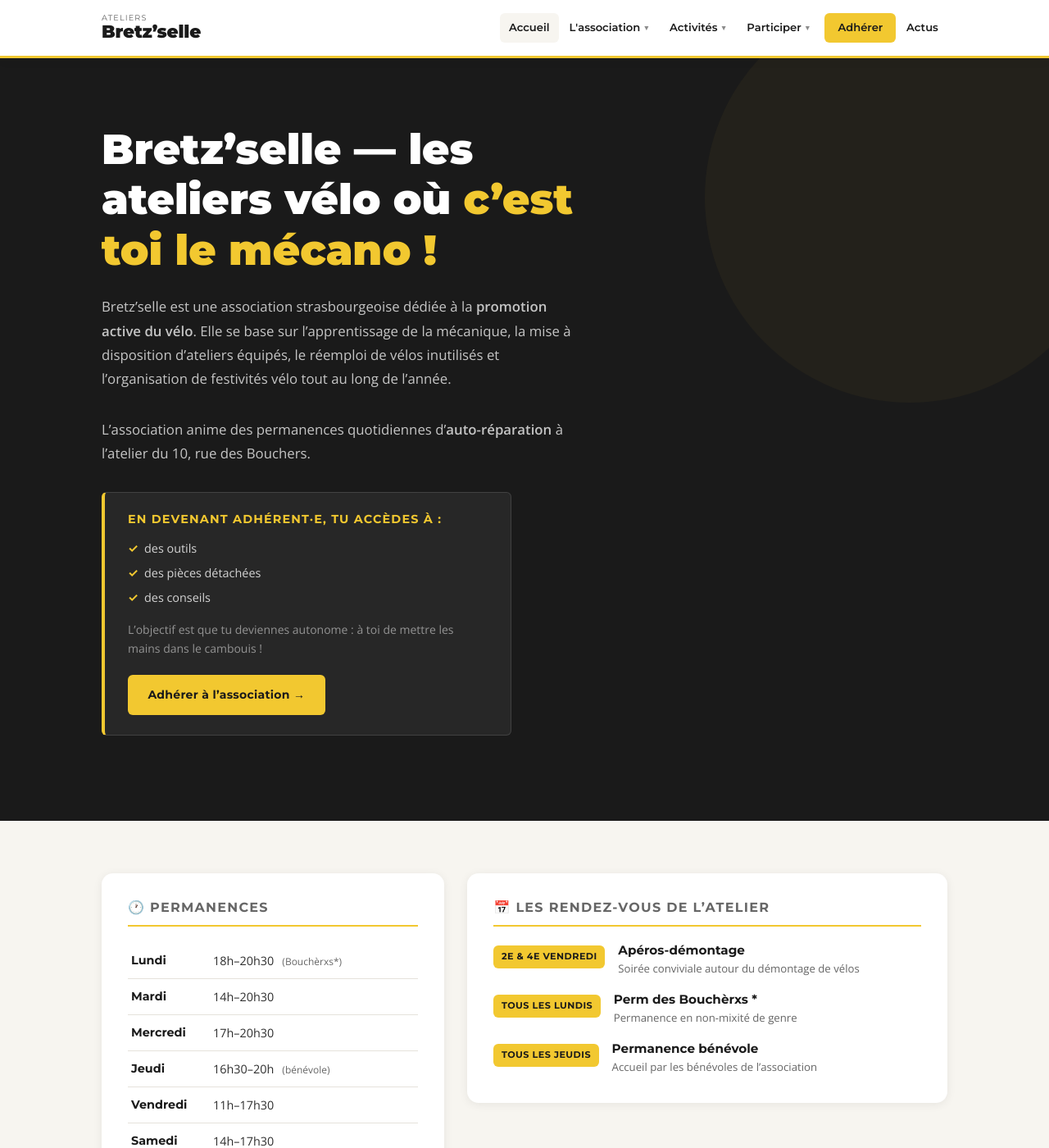
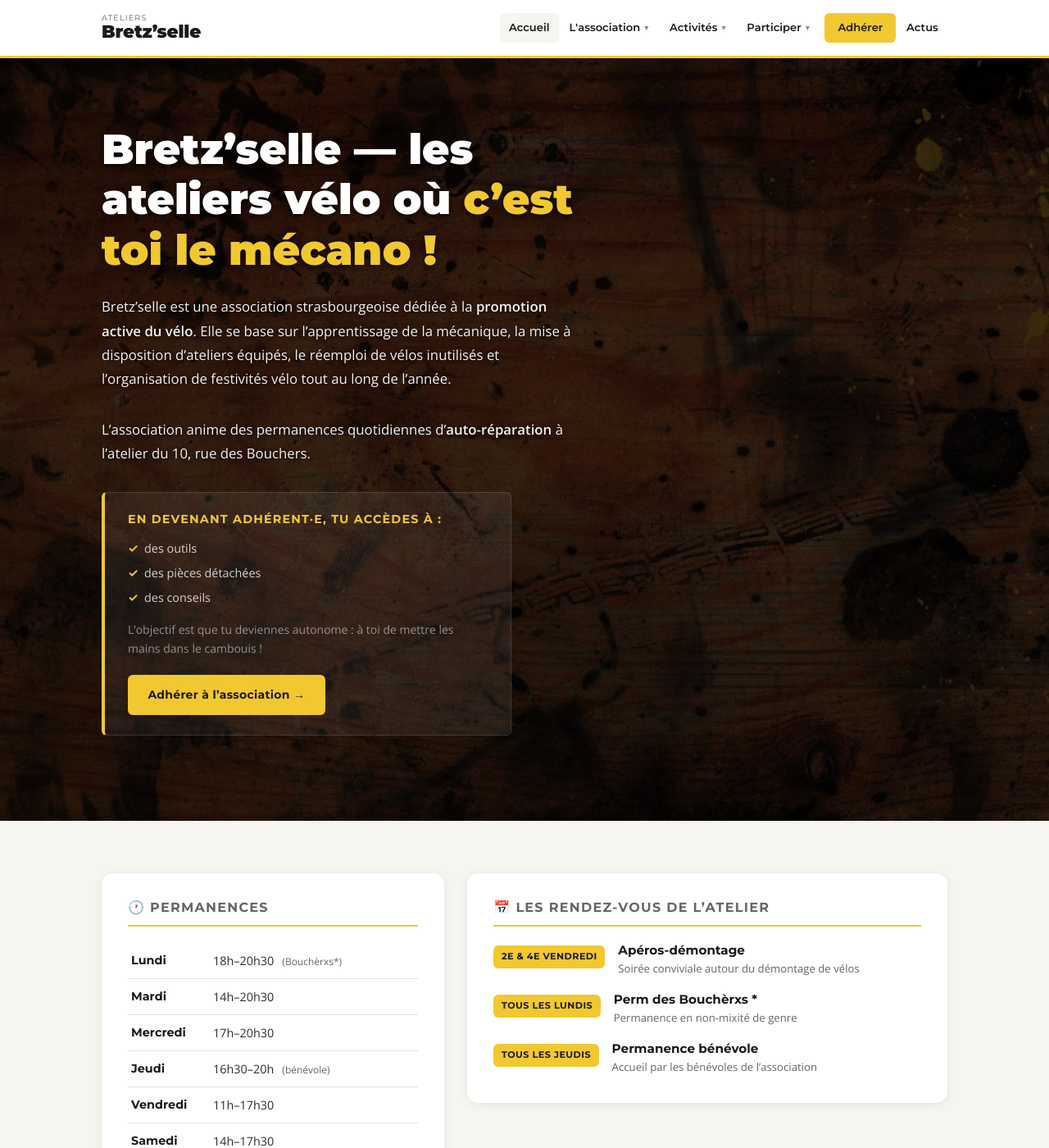
Before and after one commit to Bretzselle/bretzselle.org, a Jekyll site: the page built from index.md, in a window 1280 px wide and 1400 px high. Shown: the whole window at 82% size. Built offline with Jekyll 4.4.1, drawn with Linux system fonts in a browser that asks for light colours.

Commit message:
fine tuning

```diff
--- a/_layouts/default.html
+++ b/_layouts/default.html
@@ -9,6 +9,9 @@
   <link rel="preconnect" href="https://fonts.gstatic.com" crossorigin>
   <link href="https://fonts.googleapis.com/css2?family=Montserrat:wght@400;600;700;900&family=Open+Sans:wght@400;600&display=swap" rel="stylesheet">
   <link rel="stylesheet" href="{{ '/assets/css/main.css' | relative_url }}">
+  <link rel="icon" type="image/png" sizes="32x32" href="{{ '/favicon-32x32.png' | relative_url }}">
+  <link rel="icon" type="image/png" sizes="16x16" href="{{ '/favicon-16x16.png' | relative_url }}">
+  <link rel="apple-touch-icon" sizes="180x180" href="{{ '/apple-touch-icon.png' | relative_url }}">
   {% seo %}
 </head>
 <body>
--- a/assets/css/main.css
+++ b/assets/css/main.css
@@ -216,7 +216,10 @@ em { font-style: italic; }
    HERO
    ============================================= */
 .hero {
-  background: var(--dark);
+  background-color: var(--dark);
+  background-image: url('/assets/img/hero.jpg');
+  background-size: cover;
+  background-position: center;
   color: var(--white);
   padding: 5rem 0 4.5rem;
   position: relative;
@@ -225,18 +228,16 @@ em { font-style: italic; }
 .hero::before {
   content: '';
   position: absolute;
-  top: -80px; right: -80px;
-  width: 500px; height: 500px;
-  background: var(--yellow);
-  opacity: 0.04;
-  border-radius: 50%;
+  inset: 0;
+  background: rgba(0, 0, 0, 0.72);
   pointer-events: none;
 }
-.hero-content { max-width: 640px; }
+.hero-content { max-width: 640px; position: relative; z-index: 1; }
 .hero h1 {
   color: var(--white);
   margin-bottom: 1.5rem;
   font-weight: 900;
+  text-shadow: 0 2px 8px rgba(0,0,0,0.8);
 }
 .hero h1 em {
   font-style: normal;
@@ -244,10 +245,11 @@ em { font-style: italic; }
 }
 .hero-lead {
   font-size: 1.05rem;
-  color: rgba(255,255,255,.75);
+  color: rgba(255,255,255,.95);
   line-height: 1.75;
   margin-bottom: 2rem;
   max-width: 580px;
+  text-shadow: 0 1px 4px rgba(0,0,0,0.9);
 }
 .hero-membership {
   background: rgba(255,255,255,.06);
```
Also changed, not shown: .claude/settings.local.json, apple-touch-icon.png (added), assets/img/hero.jpg (added), favicon-16x16.png (added), favicon-32x32.png (added), 1 other file.
